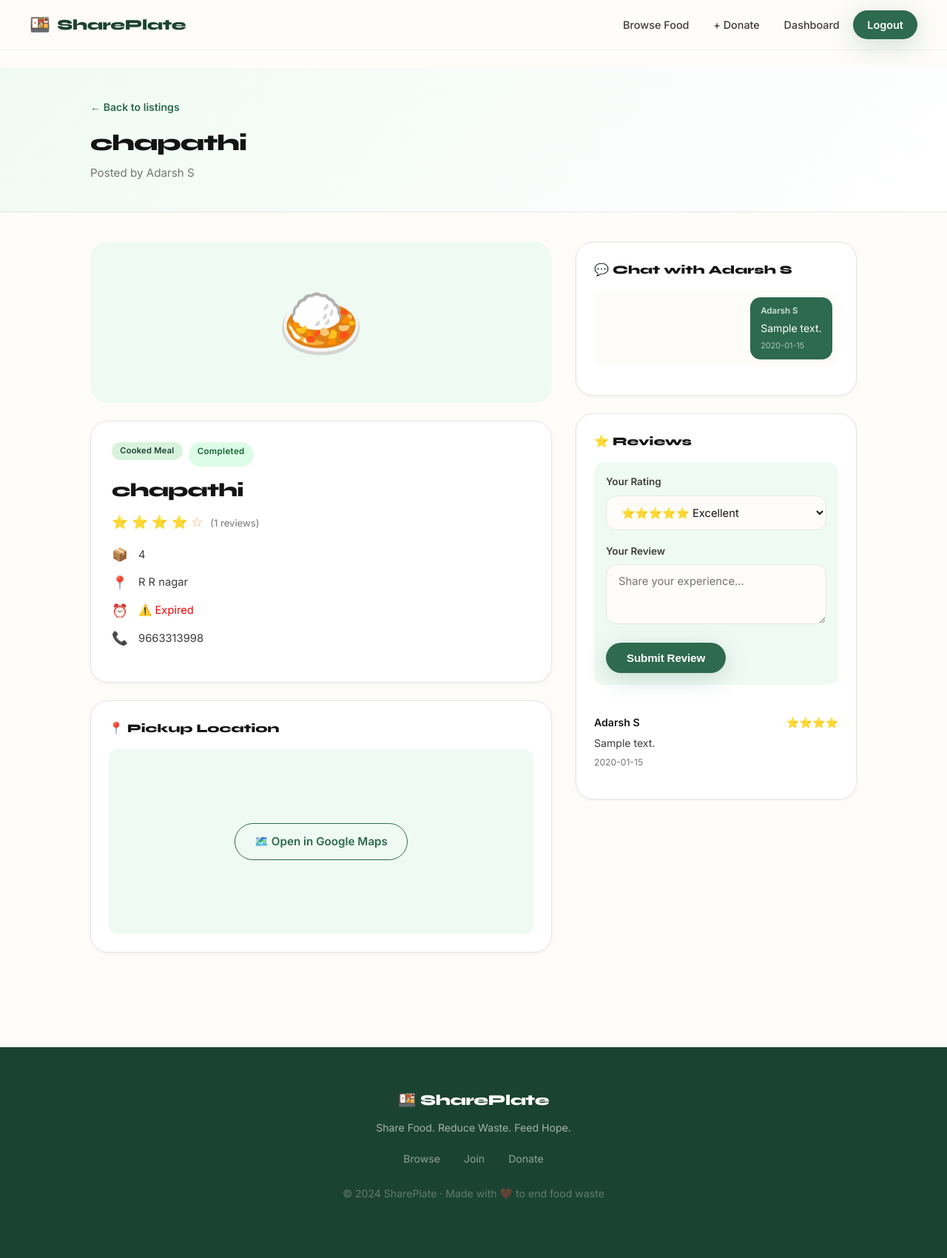
After one commit to Adarsh123-S/Shareplate, a Flask app: page /food/1 in a window 1280 px wide. The commit adds this page. Shown: the whole page at 74% size. Run offline with Flask 3, Linux system fonts and the light colour scheme; a user stored in the database is signed in; data comes from the database, SQL or seed files in the repository; tables that the repository leaves empty hold one stand-in row (values such as "Sample post"); one stand-in notice (Sample message) is shown.

Commit message:
added ratings, chat, notifications, maps

```diff
--- a/app.py
+++ b/app.py
@@ -1,4 +1,4 @@
-from flask import Flask, render_template, request, redirect, url_for, session, flash
+from flask import Flask, render_template, request, redirect, url_for, session, flash, jsonify
 from werkzeug.security import generate_password_hash, check_password_hash
 from werkzeug.utils import secure_filename
 import sqlite3
@@ -56,6 +56,8 @@ def init_db():
         status TEXT DEFAULT 'available',
         donor_id INTEGER,
         image_url TEXT,
+        lat REAL,
+        lng REAL,
         created_at TEXT DEFAULT CURRENT_TIMESTAMP,
         FOREIGN KEY (donor_id) REFERENCES users(id)
     )''')
@@ -68,6 +70,35 @@ def init_db():
         FOREIGN KEY (food_id) REFERENCES food(id),
         FOREIGN KEY (receiver_id) REFERENCES users(id)
     )''')
+    c.execute('''CREATE TABLE IF NOT EXISTS ratings (
+        id INTEGER PRIMARY KEY AUTOINCREMENT,
+        food_id INTEGER,
+        user_id INTEGER,
+        rating INTEGER,
+        review TEXT,
+        created_at TEXT DEFAULT CURRENT_TIMESTAMP,
+        FOREIGN KEY (food_id) REFERENCES food(id),
+        FOREIGN KEY (user_id) REFERENCES users(id)
+    )''')
+    c.execute('''CREATE TABLE IF NOT EXISTS notifications (
+        id INTEGER PRIMARY KEY AUTOINCREMENT,
+        user_id INTEGER,
+        message TEXT,
+        is_read INTEGER DEFAULT 0,
+        created_at TEXT DEFAULT CURRENT_TIMESTAMP,
+        FOREIGN KEY (user_id) REFERENCES users(id)
+    )''')
+    c.execute('''CREATE TABLE IF NOT EXISTS messages (
+        id INTEGER PRIMARY KEY AUTOINCREMENT,
+        food_id INTEGER,
+        sender_id INTEGER,
+        receiver_id INTEGER,
+        message TEXT,
+        created_at TEXT DEFAULT CURRENT_TIMESTAMP,
+        FOREIGN KEY (food_id) REFERENCES food(id),
+        FOREIGN KEY (sender_id) REFERENCES users(id),
+        FOREIGN KEY (receiver_id) REFERENCES users(id)
+    )''')
     try:
         c.execute("ALTER TABLE users ADD COLUMN bio TEXT DEFAULT ''")
     except: pass
@@ -77,16 +108,36 @@ def init_db():
     try:
         c.execute("ALTER TABLE users ADD COLUMN security_answer TEXT DEFAULT ''")
     except: pass
+    try:
+        c.execute("ALTER TABLE food ADD COLUMN lat REAL")
+    except: pass
+    try:
+        c.execute("ALTER TABLE food ADD COLUMN lng REAL")
+    except: pass
     conn.commit()
     conn.close()
+
+init_db()
+
+def add_notification(user_id, message):
+    try:
+        conn = get_db()
+        conn.execute('INSERT INTO notifications (user_id, message) VALUES (?,?)', (user_id, message))
+        conn.commit()
+        conn.close()
+    except: pass
 
 @app.route('/')
 def index():
     conn = get_db()
     foods = conn.execute(
-        '''SELECT f.*, u.name as donor_name
+        '''SELECT f.*, u.name as donor_name,
+           COALESCE(AVG(r.rating), 0) as avg_rating,
+           COUNT(r.id) as rating_count
            FROM food f JOIN users u ON f.donor_id = u.id
+           LEFT JOIN ratings r ON f.id = r.food_id
            WHERE f.status = "available"
+           GROUP BY f.id
            ORDER BY f.created_at DESC LIMIT 6'''
     ).fetchall()
     stats = {
@@ -160,8 +211,26 @@ def dashboard():
            JOIN users u ON f.donor_id = u.id
            WHERE r.receiver_id=? ORDER BY r.created_at DESC''', (uid,)
     ).fetchall()
+    notifications = conn.execute(
+        'SELECT * FROM notifications WHERE user_id=? ORDER BY created_at DESC LIMIT 10', (uid,)
+    ).fetchall()
+    unread_count = conn.execute(
+        'SELECT COUNT(*) FROM notifications WHERE user_id=? AND is_read=0', (uid,)
+    ).fetchone()[0]
     conn.close()
-    return render_template('dashboard.html', my_donations=my_donations, my_claims=my_claims)
+    return render_template('dashboard.html', my_donations=my_donations,
+                           my_claims=my_claims, notifications=notifications,
+                           unread_count=unread_count)
+
+@app.route('/mark-notifications-read')
+def mark_notifications_read():
+    if 'user_id' not in session:
+        return redirect(url_for('login'))
+    conn = get_db()
+    conn.execute('UPDATE notifications SET is_read=1 WHERE user_id=?', (session['user_id'],))
+    conn.commit()
+    conn.close()
+    return redirect(url_for('dashboard'))
 
 @app.route('/add-food', methods=['GET', 'POST'])
 def add_food():
@@ -174,12 +243,11 @@ def add_food():
             if file and file.filename and allowed_file(file.filename):
                 try:
                     upload_result = cloudinary.uploader.upload(
-                        file,
-                        folder='shareplate',
+                        file, folder='shareplate',
                         transformation=[{'width': 800, 'height': 600, 'crop': 'fill'}]
                     )
                     image_url = upload_result['secure_url']
-                except Exception as e:
+                except:
                     flash('Image upload failed, listing without image.', 'warning')
         conn = get_db()
         conn.execute(
@@ -202,8 +270,11 @@ def available():
     category = request.args.get('category', '')
     search = request.args.get('search', '')
     location = request.args.get('location', '')
-    query = '''SELECT f.*, u.name as donor_name
+    query = '''SELECT f.*, u.name as donor_name,
+               COALESCE(AVG(r.rating), 0) as avg_rating,
+               COUNT(r.id) as rating_count
                FROM food f JOIN users u ON f.donor_id = u.id
+               LEFT JOIN ratings r ON f.id = r.food_id
                WHERE f.status = "available"'''
     params = []
     if category:
@@ -215,10 +286,88 @@ def available():
     if location:
         query += ' AND f.location LIKE ?'
         params.append(f'%{location}%')
-    query += ' ORDER BY f.created_at DESC'
+    query += ' GROUP BY f.id ORDER BY f.created_at DESC'
     foods = conn.execute(query, params).fetchall()
     conn.close()
-    return render_template('available.html', foods=foods, category=category, search=search, location=location)
+    return render_template('available.html', foods=foods, category=category,
+                           search=search, location=location)
+
+@app.route('/food/<int:food_id>')
+def food_detail(food_id):
+    conn = get_db()
+    food = conn.execute(
+        '''SELECT f.*, u.name as donor_name, u.email as donor_email, u.phone as donor_phone
+           FROM food f JOIN users u ON f.donor_id = u.id
+           WHERE f.id=?''', (food_id,)
+    ).fetchone()
+    if not food:
+        flash('Food not found.', 'danger')
+        conn.close()
+        return redirect(url_for('available'))
+    reviews = conn.execute(
+        '''SELECT r.*, u.name as reviewer_name
+           FROM ratings r JOIN users u ON r.user_id = u.id
+           WHERE r.food_id=? ORDER BY r.created_at DESC''', (food_id,)
+    ).fetchall()
+    avg_rating = conn.execute(
+        'SELECT COALESCE(AVG(rating), 0) FROM ratings WHERE food_id=?', (food_id,)
+    ).fetchone()[0]
+    messages = conn.execute(
+        '''SELECT m.*, u.name as sender_name
+           FROM messages m JOIN users u ON m.sender_id = u.id
+           WHERE m.food_id=? ORDER BY m.created_at ASC''', (food_id,)
+    ).fetchall()
+    conn.close()
+    return render_template('food_detail.html', food=food, reviews=reviews,
+                           avg_rating=avg_rating, messages=messages)
+
+@app.route('/rate/<int:food_id>', methods=['POST'])
+def rate_food(food_id):
+    if 'user_id' not in session:
+        return redirect(url_for('login'))
+    uid = session['user_id']
+    rating = request.form.get('rating', 5)
+    review = request.form.get('review', '')
+    conn = get_db()
+    existing = conn.execute(
+        'SELECT * FROM ratings WHERE food_id=? AND user_id=?', (food_id, uid)
+    ).fetchone()
+    if existing:
+        conn.execute('UPDATE ratings SET rating=?, review=? WHERE food_id=? AND user_id=?',
+                     (rating, review, food_id, uid))
+    else:
+        conn.execute('INSERT INTO ratings (food_id, user_id, rating, review) VALUES (?,?,?,?)',
+                     (food_id, uid, rating, review))
+    conn.commit()
+    conn.close()
+    flash('Rating submitted! ⭐', 'success')
+    return redirect(url_for('food_detail', food_id=food_id))
+
+@app.route('/send-message/<int:food_id>', methods=['POST'])
+def send_message(food_id):
+    if 'user_id' not in session:
+        return redirect(url_for('login'))
+    uid = session['user_id']
+    message = request.form.get('message', '').strip()
+    if not message:
+        flash('Message cannot be empty.', 'warning')
+        return redirect(url_for('food_detail', food_id=food_id))
+    conn = get_db()
+    food = conn.execute('SELECT * FROM food WHERE id=?', (food_id,)).fetchone()
+    if not food:
+        conn.close()
+        return redirect(url_for('available'))
+    receiver_id = food['donor_id'] if uid != food['donor_id'] else None
+    if receiver_id:
+        conn.execute(
+            'INSERT INTO messages (food_id, sender_id, receiver_id, message) VALUES (?,?,?,?)',
+            (food_id, uid, receiver_id, message)
+        )
+        add_notification(receiver_id, f'New message about "{food["food_name"]}"')
+        conn.commit()
+        flash('Message sent! 💬', 'success')
+    conn.close()
+    return redirect(url_for('food_detail', food_id=food_id))
 
 @app.route('/claim/<int:food_id>', methods=['POST'])
 def claim_food(food_id):
@@ -244,6 +393,7 @@ def claim_food(food_id):
         return redirect(url_for('available'))
     conn.execute('INSERT INTO requests (food_id, receiver_id) VALUES (?,?)', (food_id, uid))
     conn.execute('UPDATE food SET status="requested" WHERE id=?', (food_id,))
+    add_notification(food['donor_id'], f'Someone claimed your "{food["food_name"]}" listing!')
     conn.commit()
     conn.close()
     flash('Food claimed! Contact the donor to arrange pickup. 🙌', 'success')
--- a/static/css/style.css
+++ b/static/css/style.css
@@ -316,3 +316,63 @@ img { max-width: 100%; display: block; }
   .hero-title { font-size: 2rem; }
   .admin-stats { grid-template-columns: repeat(2, 1fr); }
 }
+
+/* ── Food Detail ── */
+.detail-page { padding: 2.5rem 0 4rem; }
+.detail-grid { display: grid; grid-template-columns: 1fr 380px; gap: 2rem; }
+.detail-img { width: 100%; height: 280px; object-fit: cover; border-radius: var(--radius-lg); margin-bottom: 1.5rem; }
+.detail-emoji-box { font-size: 6rem; text-align: center; padding: 2rem; background: var(--green-faint); border-radius: var(--radius-lg); margin-bottom: 1.5rem; }
+.detail-info-card { background: var(--warm-white); border-radius: var(--radius-lg); padding: 1.75rem; border: 1px solid var(--border); margin-bottom: 1.5rem; box-shadow: var(--shadow-xs); }
+.detail-status-row { display: flex; gap: 0.5rem; margin-bottom: 0.75rem; }
+.detail-info-card h2 { font-family: 'Syne', sans-serif; font-size: 1.6rem; font-weight: 800; margin-bottom: 0.5rem; letter-spacing: -0.03em; }
+.detail-meta { display: flex; flex-direction: column; gap: 0.6rem; margin: 1rem 0; }
+.meta-item { display: flex; align-items: center; gap: 0.75rem; font-size: 0.92rem; color: var(--ink-soft); }
+.meta-icon { font-size: 1.1rem; width: 24px; }
+.back-link { color: var(--green); font-size: 0.88rem; font-weight: 600; display: inline-block; margin-bottom: 0.75rem; }
+.back-link:hover { text-decoration: underline; }
+
+/* ── Star Rating ── */
+.star-display { font-size: 1.1rem; margin-bottom: 0.75rem; color: var(--amber); }
+.rating-count { font-size: 0.82rem; color: var(--ink-muted); margin-left: 0.3rem; }
+.star-select { width: 100%; }
+
+/* ── Map ── */
+.map-card { background: var(--warm-white); border-radius: var(--radius-lg); padding: 1.5rem; border: 1px solid var(--border); box-shadow: var(--shadow-xs); }
+.map-card h3 { font-family: 'Syne', sans-serif; font-weight: 800; margin-bottom: 1rem; font-size: 1rem; }
+
+/* ── Chat ── */
+.chat-card { background: var(--warm-white); border-radius: var(--radius-lg); padding: 1.5rem; border: 1px solid var(--border); margin-bottom: 1.5rem; box-shadow: var(--shadow-xs); }
+.chat-card h3 { font-family: 'Syne', sans-serif; font-weight: 800; margin-bottom: 1rem; font-size: 1rem; }
+.chat-messages { max-height: 250px; overflow-y: auto; margin-bottom: 1rem; display: flex; flex-direction: column; gap: 0.75rem; padding: 0.5rem; background: var(--cream); border-radius: var(--radius); }
+.chat-msg { max-width: 85%; padding: 0.6rem 0.9rem; border-radius: var(--radius); font-size: 0.88rem; }
+.chat-msg-mine { background: var(--green); color: white; align-self: flex-end; }
+.chat-msg-theirs { background: var(--warm-white); border: 1px solid var(--border); align-self: flex-start; }
+.chat-msg-name { font-size: 0.72rem; font-weight: 700; margin-bottom: 0.2rem; opacity: 0.8; }
+.chat-msg-time { font-size: 0.68rem; opacity: 0.6; margin-top: 0.2rem; }
+.chat-form { display: flex; gap: 0.5rem; }
+.chat-form input { flex: 1; padding: 0.6rem 0.9rem; border: 1.5px solid var(--border); border-radius: var(--radius-xl); font-size: 0.88rem; outline: none; }
+.chat-form input:focus { border-color: var(--green); }
+.no-messages { color: var(--ink-muted); font-size: 0.85rem; text-align: center; padding: 1rem; }
+
+/* ── Reviews ── */
+.reviews-card { background: var(--warm-white); border-radius: var(--radius-lg); padding: 1.5rem; border: 1px solid var(--border); box-shadow: var(--shadow-xs); }
+.reviews-card h3 { font-family: 'Syne', sans-serif; font-weight: 800; margin-bottom: 1rem; font-size: 1rem; }
+.review-form { background: var(--green-faint); border-radius: var(--radius); padding: 1rem; margin-bottom: 1.5rem; }
+.review-item { padding: 1rem 0; border-bottom: 1px solid var(--border-soft); }
+.review-item:last-child { border-bottom: none; }
+.review-header { display: flex; justify-content: space-between; margin-bottom: 0.3rem; font-size: 0.88rem; }
+.review-text { color: var(--ink-soft); font-size: 0.88rem; line-height: 1.6; }
+.review-date { color: var(--ink-muted); font-size: 0.76rem; margin-top: 0.3rem; }
+.no-reviews { color: var(--ink-muted); font-size: 0.85rem; text-align: center; padding: 1rem; }
+
+/* ── Notifications ── */
+.notif-badge { background: #EF4444; color: white; border-radius: 50%; padding: 0.1rem 0.45rem; font-size: 0.7rem; font-weight: 700; margin-left: 0.3rem; }
+.notif-list { background: var(--warm-white); border-radius: var(--radius-lg); padding: 1.5rem; border: 1px solid var(--border); margin-bottom: 2rem; box-shadow: var(--shadow-xs); }
+.notif-item { padding: 0.75rem 0; border-bottom: 1px solid var(--border-soft); font-size: 0.88rem; display: flex; align-items: center; gap: 0.5rem; }
+.notif-item:last-child { border-bottom: none; }
+.notif-unread { background: var(--green-faint); border-radius: var(--radius); padding: 0.75rem 1rem; }
+.notif-dot { width: 8px; height: 8px; background: var(--green); border-radius: 50%; flex-shrink: 0; }
+
+@media (max-width: 900px) {
+  .detail-grid { grid-template-columns: 1fr; }
+}
--- a/templates/available.html
+++ b/templates/available.html
@@ -43,7 +43,7 @@
         </div>
         <div class="food-card-body">
           <div class="food-category-tag">{{ food.category or 'Food' }}</div>
-          <h3>{{ food.food_name }}</h3>
+          <h3><a href="{{ url_for('food_detail', food_id=food.id) }}" style="color:inherit;">{{ food.food_name }}</a></h3>
           <div class="food-meta">
             <span>📦 {{ food.quantity }}</span>
             <span>📍 {{ food.location }}</span>
--- /dev/null
+++ b/templates/food_detail.html
@@ -0,0 +1,176 @@
+{% extends "base.html" %}
+{% block title %}{{ food.food_name }} — SharePlate{% endblock %}
+{% block content %}
+<div class="page-header">
+  <div class="section-inner">
+    <a href="{{ url_for('available') }}" class="back-link">← Back to listings</a>
+    <h1>{{ food.food_name }}</h1>
+    <p>Posted by {{ food.donor_name }}</p>
+  </div>
+</div>
+
+<div class="detail-page">
+  <div class="section-inner">
+    <div class="detail-grid">
+
+      <!-- Left: Food Info -->
+      <div class="detail-main">
+        {% if food.image_url %}
+        <img src="{{ food.image_url }}" class="detail-img" alt="{{ food.food_name }}"/>
+        {% else %}
+        <div class="detail-emoji-box">
+          {% if food.category == 'Cooked Meal' %}🍛
+          {% elif food.category == 'Snacks' %}🍿
+          {% elif food.category == 'Fruits & Vegetables' %}🥦
+          {% elif food.category == 'Bakery' %}🍞
+          {% else %}🍱{% endif %}
+        </div>
+        {% endif %}
+
+        <div class="detail-info-card">
+          <div class="detail-status-row">
+            <span class="food-category-tag">{{ food.category }}</span>
+            <span class="status-badge status-{{ food.status }}">{{ food.status }}</span>
+          </div>
+          <h2>{{ food.food_name }}</h2>
+
+          <!-- Star Rating Display -->
+          <div class="star-display">
+            {% for i in range(1, 6) %}
+              {% if i <= avg_rating|round %}⭐{% else %}☆{% endif %}
+            {% endfor %}
+            <span class="rating-count">({{ reviews|length }} reviews)</span>
+          </div>
+
+          <div class="detail-meta">
+            <div class="meta-item"><span class="meta-icon">📦</span><span>{{ food.quantity }}</span></div>
+            <div class="meta-item"><span class="meta-icon">📍</span><span>{{ food.location }}</span></div>
+            <div class="meta-item"><span class="meta-icon">⏰</span><span id="expiry-countdown" data-expiry="{{ food.expiry }}">{{ food.expiry }}</span></div>
+            <div class="meta-item"><span class="meta-icon">📞</span><span>{{ food.contact }}</span></div>
+            {% if food.notes %}
+            <div class="meta-item"><span class="meta-icon">📝</span><span>{{ food.notes }}</span></div>
+            {% endif %}
+          </div>
+
+          {% if session.user_id and session.user_id != food.donor_id and food.status == 'available' %}
+          <form method="post" action="{{ url_for('claim_food', food_id=food.id) }}">
+            <button class="btn-primary" style="width:100%; margin-top:1rem;">🙌 Claim This Food</button>
+          </form>
+          {% endif %}
+        </div>
+
+        <!-- Google Maps -->
+        <div class="map-card">
+          <h3>📍 Pickup Location</h3>
+          <div id="map" style="height: 250px; border-radius: 12px; background: var(--green-faint); display:flex; align-items:center; justify-content:center;">
+            <a href="https://maps.google.com/?q={{ food.location|urlencode }}" target="_blank" class="btn-outline">
+              🗺️ Open in Google Maps
+            </a>
+          </div>
+        </div>
+      </div>
+
+      <!-- Right: Chat + Reviews -->
+      <div class="detail-sidebar">
+
+        <!-- Chat -->
+        {% if session.user_id %}
+        <div class="chat-card">
+          <h3>💬 Chat with {{ food.donor_name }}</h3>
+          <div class="chat-messages">
+            {% if messages %}
+              {% for msg in messages %}
+              <div class="chat-msg {% if msg.sender_id == session.user_id %}chat-msg-mine{% else %}chat-msg-theirs{% endif %}">
+                <div class="chat-msg-name">{{ msg.sender_name }}</div>
+                <div class="chat-msg-text">{{ msg.message }}</div>
+                <div class="chat-msg-time">{{ msg.created_at[:16] }}</div>
+              </div>
+              {% endfor %}
+            {% else %}
+              <p class="no-messages">No messages yet. Start the conversation!</p>
+            {% endif %}
+          </div>
+          {% if session.user_id != food.donor_id %}
+          <form method="post" action="{{ url_for('send_message', food_id=food.id) }}" class="chat-form">
+            <input type="text" name="message" placeholder="Type a message..." required />
+            <button type="submit" class="btn-primary">Send</button>
+          </form>
+          {% endif %}
+        </div>
+        {% endif %}
+
+        <!-- Reviews -->
+        <div class="reviews-card">
+          <h3>⭐ Reviews</h3>
+          {% if session.user_id and food.status == 'completed' %}
+          <form method="post" action="{{ url_for('rate_food', food_id=food.id) }}" class="review-form">
+            <div class="form-group">
+              <label>Your Rating</label>
+              <select name="rating" class="star-select">
+                <option value="5">⭐⭐⭐⭐⭐ Excellent</option>
+                <option value="4">⭐⭐⭐⭐ Good</option>
+                <option value="3">⭐⭐⭐ Average</option>
+                <option value="2">⭐⭐ Poor</option>
+                <option value="1">⭐ Terrible</option>
+              </select>
+            </div>
+            <div class="form-group">
+              <label>Your Review</label>
+              <textarea name="review" rows="3" placeholder="Share your experience..."></textarea>
+            </div>
+            <button type="submit" class="btn-primary">Submit Review</button>
+          </form>
+          {% endif %}
+
+          {% if reviews %}
+            {% for review in reviews %}
+            <div class="review-item">
+              <div class="review-header">
+                <strong>{{ review.reviewer_name }}</strong>
+                <span>{% for i in range(review.rating) %}⭐{% endfor %}</span>
+              </div>
+              {% if review.review %}
+              <p class="review-text">{{ review.review }}</p>
+              {% endif %}
+              <p class="review-date">{{ review.created_at[:10] }}</p>
+            </div>
+            {% endfor %}
+          {% else %}
+            <p class="no-reviews">No reviews yet.</p>
+          {% endif %}
+        </div>
+
+      </div>
+    </div>
+  </div>
+</div>
+
+<script>
+// Expiry countdown timer
+function updateCountdown() {
+  const el = document.getElementById('expiry-countdown');
+  if (!el) return;
+  const expiry = new Date(el.dataset.expiry);
+  const now = new Date();
+  const diff = expiry - now;
+  if (diff <= 0) {
+    el.textContent = '⚠️ Expired';
+    el.style.color = 'red';
+    return;
+  }
+  const hours = Math.floor(diff / 3600000);
+  const mins = Math.floor((diff % 3600000) / 60000);
+  if (hours > 24) {
+    el.textContent = `${Math.floor(hours/24)}d ${hours%24}h remaining`;
+  } else if (hours > 0) {
+    el.textContent = `⏰ ${hours}h ${mins}m remaining`;
+    if (hours < 2) el.style.color = 'orange';
+  } else {
+    el.textContent = `⚠️ ${mins}m remaining`;
+    el.style.color = 'red';
+  }
+}
+updateCountdown();
+setInterval(updateCountdown, 60000);
+</script>
+{% endblock %}
```
